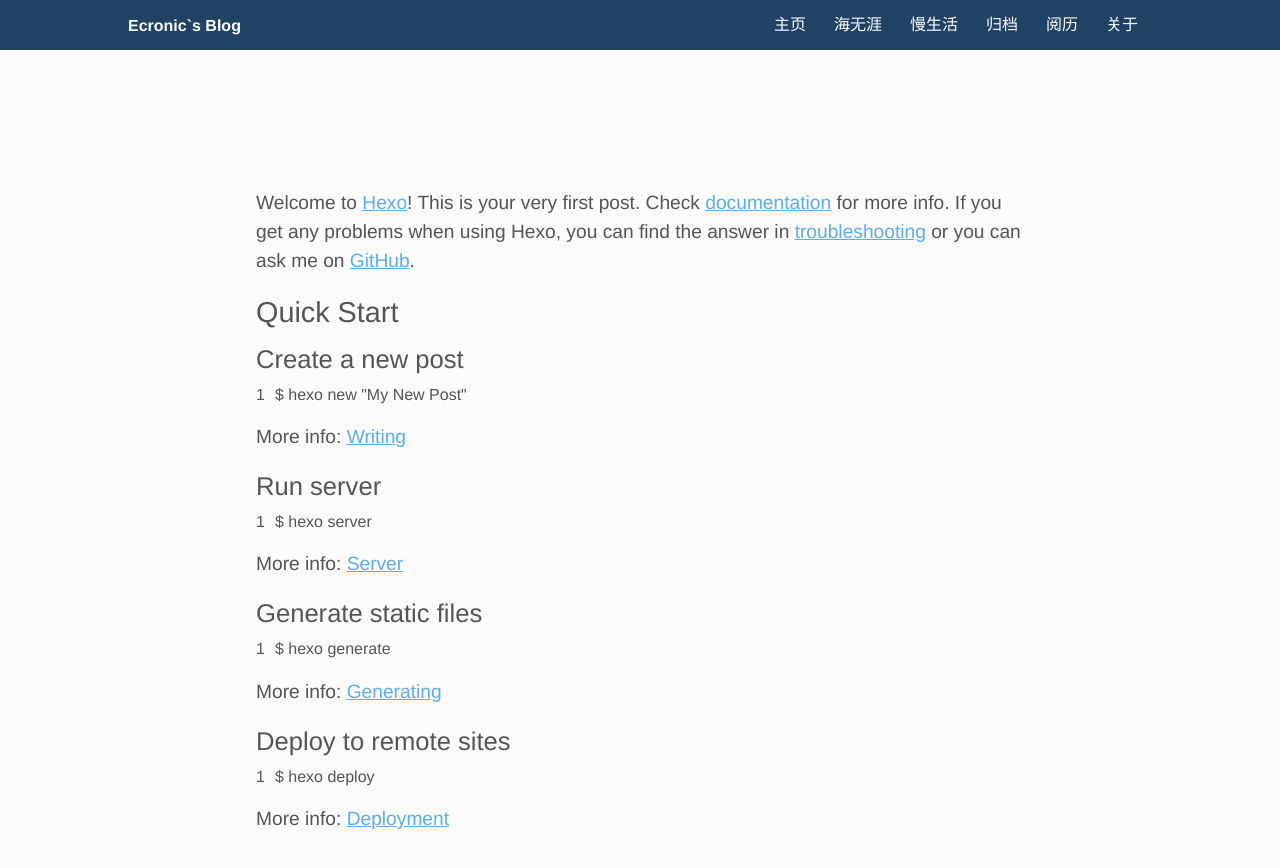
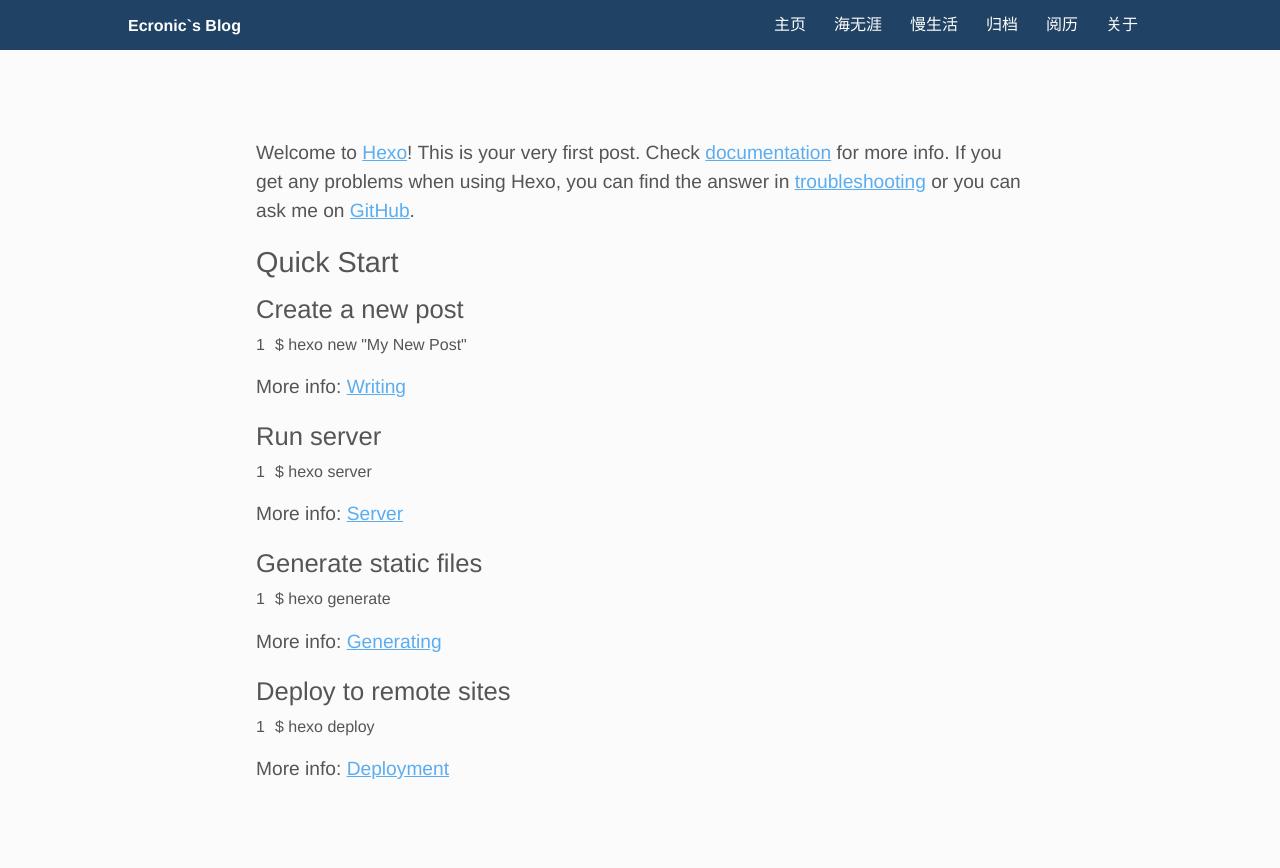
Before and after one commit to ecronic/ecronic.github.io, a plain HTML site: page index.html in a window 1280 px wide. Drawn offline with nearby package versions, Linux system fonts and the light colour scheme.

Commit message:
Site updated: 2018-06-05 01:13:53

```diff
--- a/css/style.css
+++ b/css/style.css
@@ -153,8 +153,7 @@ header {
   display: flex;
   flex-flow: column nowrap;
   align-items: center;
-  padding: 100px 0;
-  min-height: 100%;
+  padding: 50px 0;
   width: 100%;
   overflow: hidden;
   background: #fbfbfb; }
```
